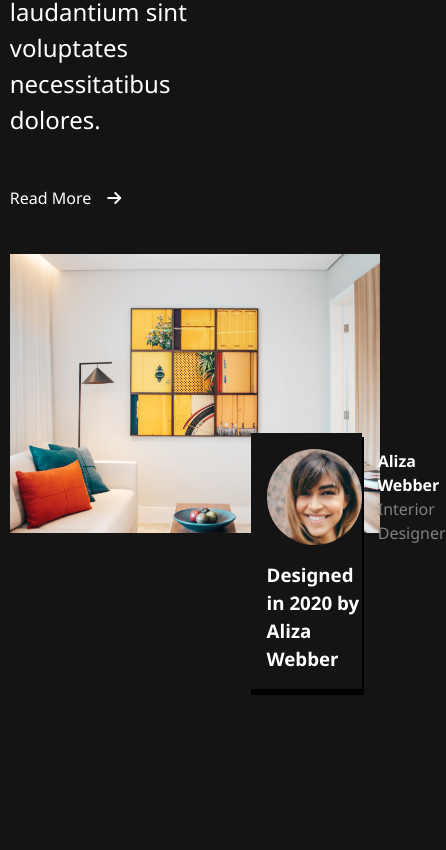
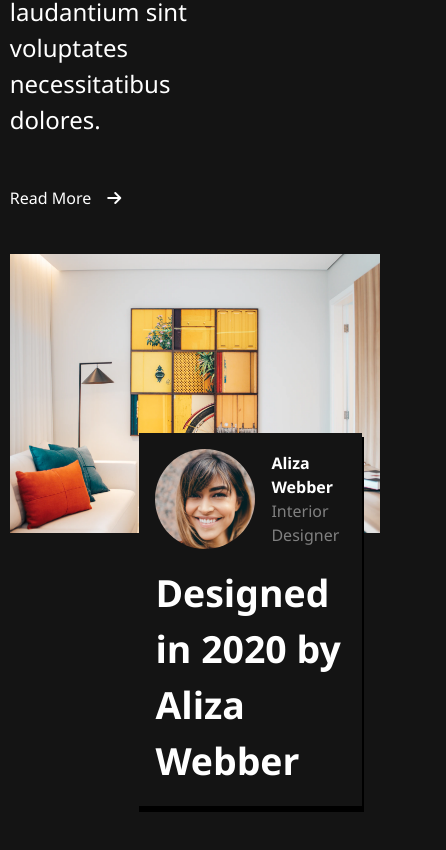
Before and after one commit to husseinelmasri/interior-consultant-master, a plain HTML site: page index.html in a window 390 px wide. Shown: the part 822-1672 px from the top of the page, 446 px wide, since content can reach past the window. Before the commit the page ends 1611 px from the top, so only its background shows below. Drawn offline with Linux system fonts and the light colour scheme.

Commit message:
first commit

```diff
--- a/styles.css
+++ b/styles.css
@@ -109,9 +109,9 @@ text-align: center;
 }
 
 .secondary-content{
-    width:30%;
+    width:60%;
     position: relative;
-    left:65%;
+    left:135%;
     top:-100px;
    background-color: hsl(0, 0%, 8%);
     padding-left:1rem;
@@ -138,7 +138,9 @@ text-align: center;
 .secondary-header p{
     color:grey;
 }
-
+.secondary-text{
+    font-size: 2rem;
+}
 @media(max-width:1150px){
 
     .main-content{
@@ -178,4 +180,9 @@ text-align: center;
     opacity: 1;
 }
 
+.secondary-content{
+
+    left:35%;
+}
+
   }
```
Also changed, not shown: index.html (+1 -1 lines).
